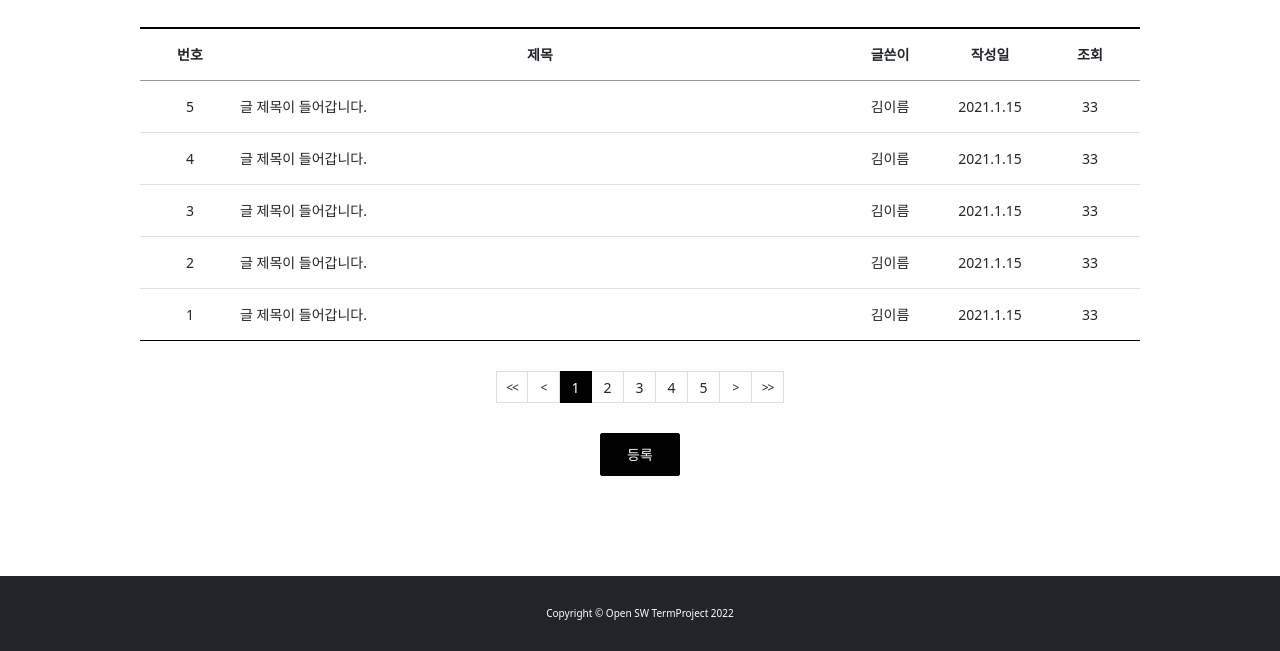
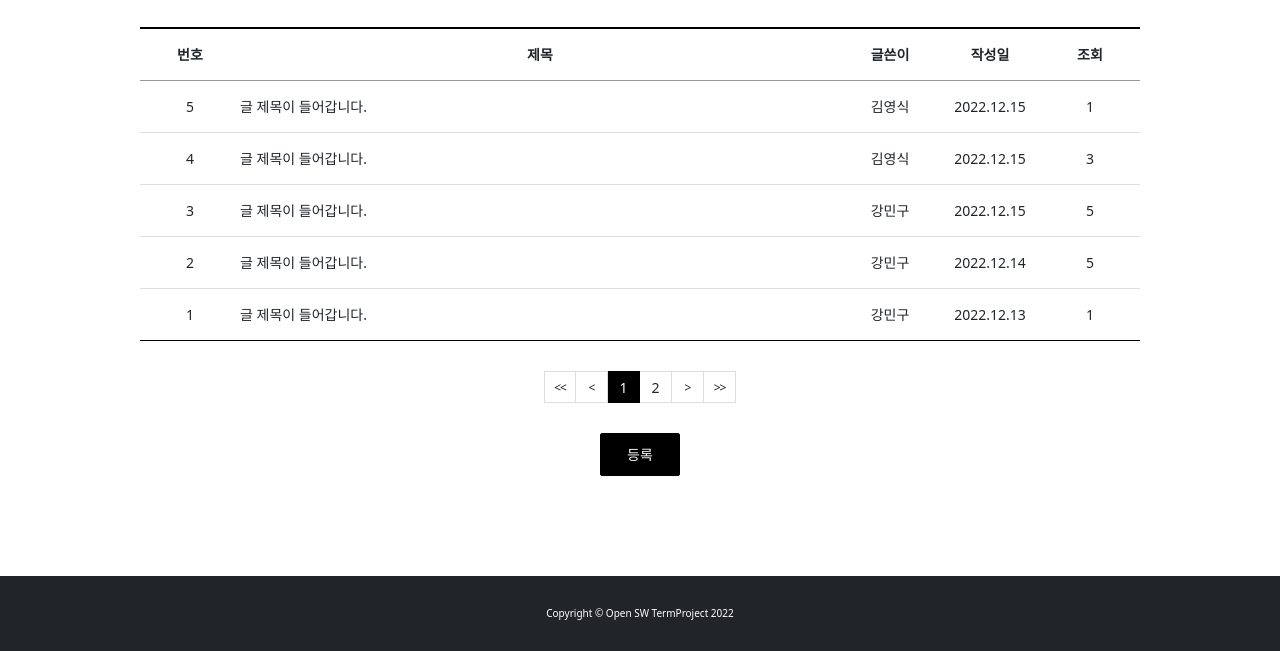
Before and after one commit to MIN9MIN/OpenSW_Web_Project, a website: page board.html in a window 1280 px wide. Shown: the part 209-860 px from the top of the page. Drawn offline with nearby package versions, Linux system fonts and the light colour scheme.

Commit message:
board notice fix

```diff
--- a/board.html
+++ b/board.html
@@ -42,37 +42,37 @@
                     <div>
                         <div class="num">5</div>
                         <div class="title"><a href="view">글 제목이 들어갑니다.</a></div>
-                        <div class="writer">김이름</div>
-                        <div class="date">2021.1.15</div>
-                        <div class="count">33</div>
+                        <div class="writer">김영식</div>
+                        <div class="date">2022.12.15</div>
+                        <div class="count">1</div>
                     </div>
                     <div>
                         <div class="num">4</div>
                         <div class="title"><a href="view">글 제목이 들어갑니다.</a></div>
-                        <div class="writer">김이름</div>
-                        <div class="date">2021.1.15</div>
-                        <div class="count">33</div>
+                        <div class="writer">김영식</div>
+                        <div class="date">2022.12.15</div>
+                        <div class="count">3</div>
                     </div>
                     <div>
                         <div class="num">3</div>
                         <div class="title"><a href="view">글 제목이 들어갑니다.</a></div>
-                        <div class="writer">김이름</div>
-                        <div class="date">2021.1.15</div>
-                        <div class="count">33</div>
+                        <div class="writer">강민구</div>
+                        <div class="date">2022.12.15</div>
+                        <div class="count">5</div>
                     </div>
                     <div>
                         <div class="num">2</div>
                         <div class="title"><a href="view">글 제목이 들어갑니다.</a></div>
-                        <div class="writer">김이름</div>
-                        <div class="date">2021.1.15</div>
-                        <div class="count">33</div>
+                        <div class="writer">강민구</div>
+                        <div class="date">2022.12.14</div>
+                        <div class="count">5</div>
                     </div>
                     <div>
                         <div class="num">1</div>
                         <div class="title"><a href="view">글 제목이 들어갑니다.</a></div>
-                        <div class="writer">김이름</div>
-                        <div class="date">2021.1.15</div>
-                        <div class="count">33</div>
+                        <div class="writer">강민구</div>
+                        <div class="date">2022.12.13</div>
+                        <div class="count">1</div>
                     </div>
                 </div>
                 <div class="board_page">
@@ -80,9 +80,6 @@
                     <a href="#" class="bt prev"><</a>
                     <a href="#" class="num on">1</a>
                     <a href="#" class="num">2</a>
-                    <a href="#" class="num">3</a>
-                    <a href="#" class="num">4</a>
-                    <a href="#" class="num">5</a>
                     <a href="#" class="bt next">></a>
                     <a href="#" class="bt last">>></a>
                 </div>
```
Also changed, not shown: notice.html (+15 -18 lines).
